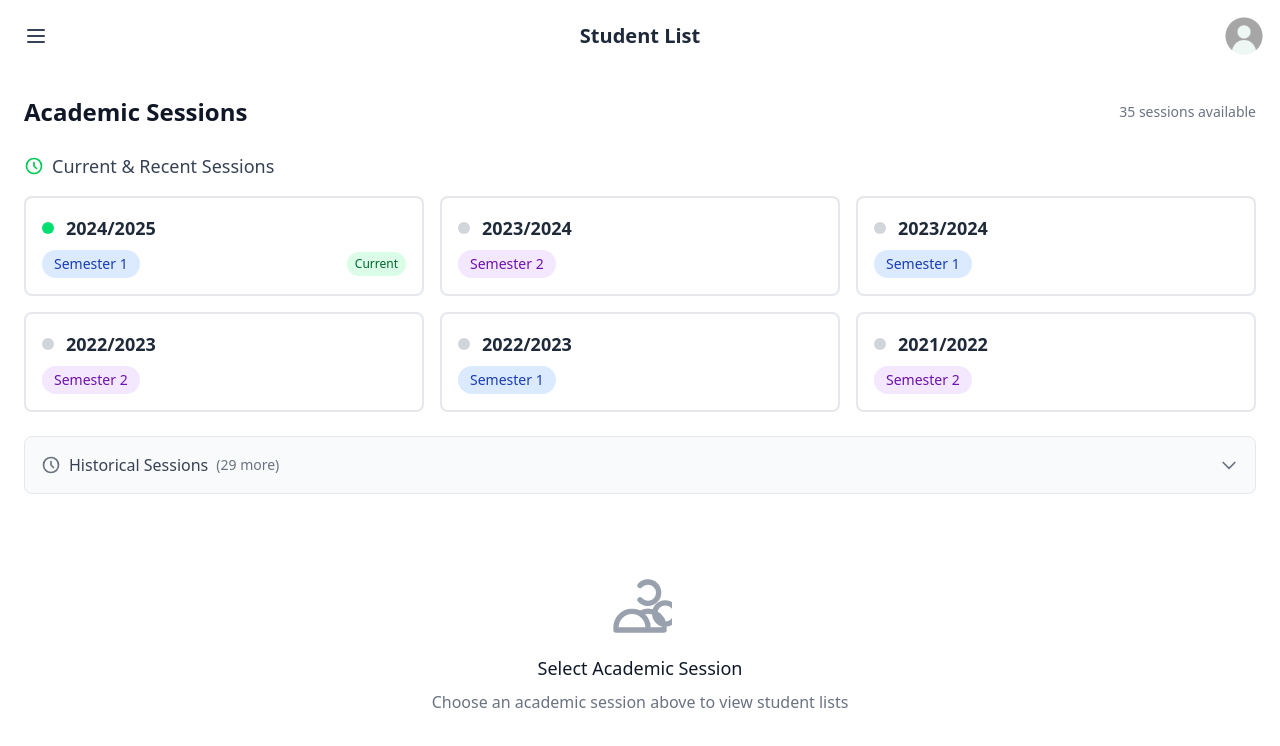
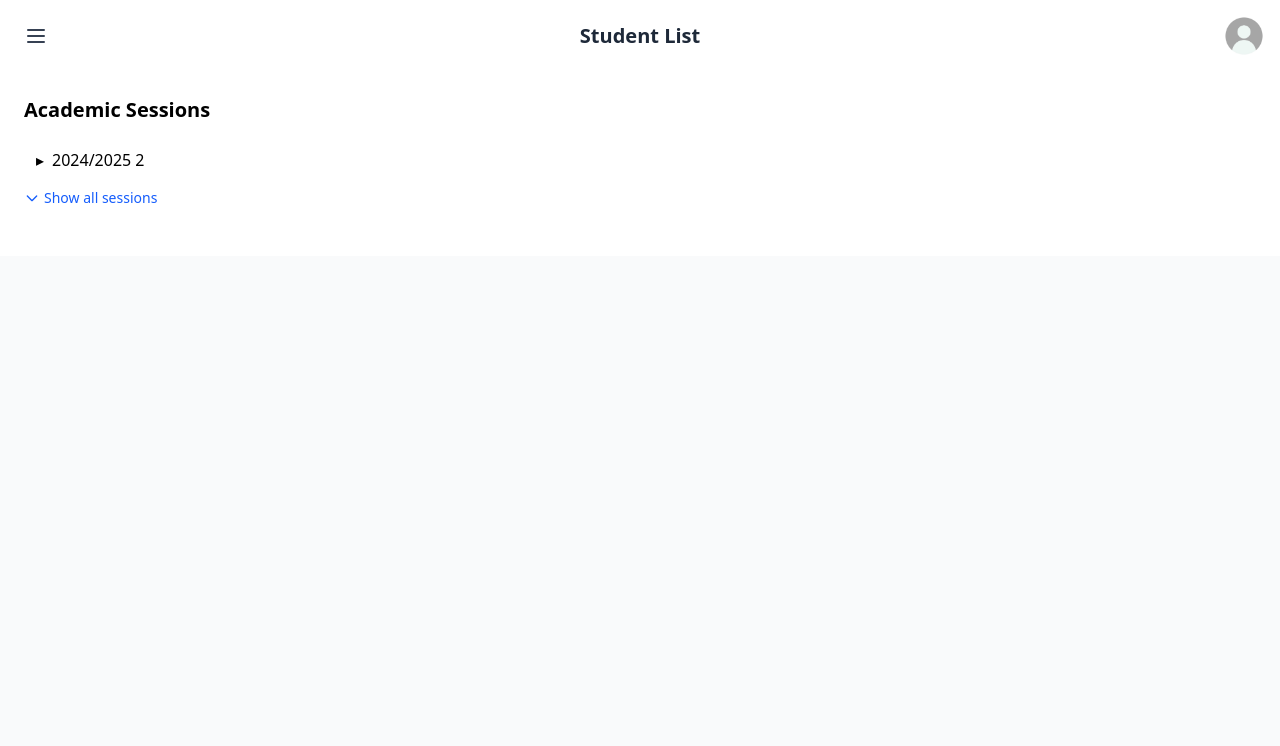
Before and after one commit to yaen-li/FC_Timetable_Management_System, a Vue app in the folder Frontend/: page /students-by-section in a window 1280 px wide. Shown: the top 746 px of the page. Built offline with nearby package versions, Linux system fonts and the light colour scheme.

Commit message:
Studentlist

```diff
--- a/Frontend/src/views/StudentsBySectionView.vue
+++ b/Frontend/src/views/StudentsBySectionView.vue
@@ -16,179 +16,64 @@
       </header>
 
       <main class="p-4 sm:p-6 bg-white flex-1">
-        <!-- Enhanced Session Selection -->
-        <div class="mb-8">
-          <div class="flex items-center justify-between mb-6">
-            <h2 class="text-2xl font-bold text-gray-900">Academic Sessions</h2>
-            <div class="text-sm text-gray-500">
-              {{ availableSessions.length }} sessions available
+        <!-- Session Selection -->
+        <div class="mb-6">
+          <h2 class="text-xl font-semibold mb-4">Academic Sessions</h2>
+
+          <!-- First Session (Always Visible) -->
+          <div
+            v-if="availableSessions.length > 0"
+            @click="selectSession(availableSessions[0])"
+            class="py-2 px-3 cursor-pointer hover:bg-gray-100 flex items-center justify-between rounded"
+            :class="{'bg-blue-50': isSelectedSession(availableSessions[0])}"
+          >
+            <div class="flex items-center">
+              <span class="mr-2">▸</span>
+              <span class="font-medium">
+                {{ availableSessions[0].sesi }} {{ availableSessions[0].semester }}
+                <span v-if="isCurrentSession(availableSessions[0])" class="text-sm text-green-600 ml-1">(Current)</span>
+              </span>
             </div>
-          </div>
-
-          <!-- Current/Recent Sessions (Always Visible) -->
-          <div class="mb-6">
-            <h3 class="text-lg font-medium text-gray-700 mb-4 flex items-center">
-              <svg class="h-5 w-5 text-green-500 mr-2" fill="none" stroke="currentColor" viewBox="0 0 24 24">
-                <path stroke-linecap="round" stroke-linejoin="round" stroke-width="2" d="M12 8v4l3 3m6-3a9 9 0 11-18 0 9 9 0 0118 0z" />
-              </svg>
-              Current & Recent Sessions
-            </h3>
-
-            <div class="grid grid-cols-1 md:grid-cols-2 lg:grid-cols-3 gap-4">
-              <div
-                v-for="session in availableSessions.slice(0, 6)"
-                :key="`${session.sesi}-${session.semester}`"
-                @click="selectSession(session)"
-                class="relative group cursor-pointer"
-              >
-                <div
-                  :class="[
-                    'p-4 rounded-lg border-2 transition-all duration-200 hover:shadow-md',
-                    isSelectedSession(session)
-                      ? 'border-blue-500 bg-blue-50 shadow-md'
-                      : 'border-gray-200 bg-white hover:border-blue-300'
-                  ]"
-                >
-                  <!-- Session Header -->
-                  <div class="flex items-center justify-between mb-2">
-                    <div class="flex items-center">
-                      <div
-                        :class="[
-                          'w-3 h-3 rounded-full mr-3',
-                          isCurrentSession(session) ? 'bg-green-400' : 'bg-gray-300'
-                        ]"
-                      ></div>
-                      <span
-                        :class="[
-                          'font-semibold text-lg',
-                          isSelectedSession(session) ? 'text-blue-700' : 'text-gray-800'
-                        ]"
-                      >
-                        {{ session.sesi }}
+            <span v-if="isSelectedSession(availableSessions[0]) && studentsLoaded" class="text-sm text-gray-500">
+              {{ students.length }} students
             </span>
           </div>
 
-                    <!-- Selection Indicator -->
-                    <div v-if="isSelectedSession(session)" class="text-blue-500">
-                      <svg class="h-5 w-5" fill="currentColor" viewBox="0 0 20 20">
-                        <path fill-rule="evenodd" d="M10 18a8 8 0 100-16 8 8 0 000 16zm3.707-9.293a1 1 0 00-1.414-1.414L9 10.586 7.707 9.293a1 1 0 00-1.414 1.414l2 2a1 1 0 001.414 0l4-4z" clip-rule="evenodd" />
-                      </svg>
-                    </div>
-                  </div>
-
-                  <!-- Semester Badge -->
-                  <div class="flex items-center justify-between">
-                    <span
-                      :class="[
-                        'inline-flex items-center px-3 py-1 rounded-full text-sm font-medium',
-                        session.semester === '1'
-                          ? 'bg-blue-100 text-blue-800'
-                          : 'bg-purple-100 text-purple-800'
-                      ]"
-                    >
-                      Semester {{ session.semester }}
-                    </span>
-
-                    <!-- Current Badge -->
-                    <span
-                      v-if="isCurrentSession(session)"
-                      class="inline-flex items-center px-2 py-1 rounded-full text-xs font-medium bg-green-100 text-green-800"
-                    >
-                      Current
-                    </span>
-                  </div>
-
-                  <!-- Student Count (if selected and loaded) -->
-                  <div v-if="isSelectedSession(session) && studentsLoaded" class="mt-3 pt-3 border-t border-gray-200">
-                    <div class="flex items-center text-sm text-gray-600">
-                      <svg class="h-4 w-4 mr-1" fill="none" stroke="currentColor" viewBox="0 0 24 24">
-                        <path stroke-linecap="round" stroke-linejoin="round" stroke-width="2" d="M12 4.354a4 4 0 110 5.292M15 21H3v-1a6 6 0 0112 0v1zm0 0h6v-1a6 6 0 00-9-5.197m13.5 0a4 4 0 11-8 0 4 4 0 018 0z" />
-                      </svg>
-                      {{ students.length }} students enrolled
-                    </div>
-                  </div>
-
-                  <!-- Loading Indicator -->
-                  <div v-if="isSelectedSession(session) && loading" class="mt-3 pt-3 border-t border-gray-200">
-                    <div class="flex items-center text-sm text-blue-600">
-                      <svg class="animate-spin h-4 w-4 mr-1" fill="none" viewBox="0 0 24 24">
-                        <circle class="opacity-25" cx="12" cy="12" r="10" stroke="currentColor" stroke-width="4"></circle>
-                        <path class="opacity-75" fill="currentColor" d="M4 12a8 8 0 018-8v8z"></path>
-                      </svg>
-                      Loading students...
-                    </div>
-                  </div>
-                </div>
-              </div>
-            </div>
-          </div>
-
-          <!-- Historical Sessions (Collapsible) -->
-          <div v-if="availableSessions.length > 6">
+          <!-- Dropdown for Other Sessions -->
+          <div class="mt-2">
             <button
               @click="showAllSessions = !showAllSessions"
-              class="flex items-center justify-between w-full p-4 bg-gray-50 rounded-lg border border-gray-200 hover:bg-gray-100 transition-colors"
+              class="flex items-center text-sm text-blue-600 hover:text-blue-800"
             >
-              <div class="flex items-center">
-                <svg class="h-5 w-5 text-gray-500 mr-2" fill="none" stroke="currentColor" viewBox="0 0 24 24">
-                  <path stroke-linecap="round" stroke-linejoin="round" stroke-width="2" d="M12 8v4l3 3m6-3a9 9 0 11-18 0 9 9 0 0118 0z" />
-                </svg>
-                <span class="font-medium text-gray-700">Historical Sessions</span>
-                <span class="ml-2 text-sm text-gray-500">({{ availableSessions.length - 6 }} more)</span>
-              </div>
               <svg
-                :class="['w-5 h-5 text-gray-500 transition-transform', { 'rotate-180': showAllSessions }]"
+                :class="['w-4 h-4 mr-1 transition-transform', { 'rotate-180': showAllSessions }]"
                 fill="none"
                 stroke="currentColor"
                 viewBox="0 0 24 24"
               >
                 <path stroke-linecap="round" stroke-linejoin="round" stroke-width="2" d="M19 9l-7 7-7-7" />
               </svg>
+              {{ showAllSessions ? 'Hide' : 'Show' }} all sessions
             </button>
 
-            <!-- Historical Sessions Grid -->
-            <div v-if="showAllSessions" class="mt-4 grid grid-cols-1 md:grid-cols-2 lg:grid-cols-4 gap-3">
+            <div v-if="showAllSessions" class="mt-2 space-y-1 max-w-2xl pl-4 border-l-2 border-gray-200">
               <div
-                v-for="session in availableSessions.slice(6)"
+                v-for="(session, index) in availableSessions.slice(1)"
                 :key="`${session.sesi}-${session.semester}`"
                 @click="selectSession(session)"
-                class="group cursor-pointer"
+                class="py-2 px-3 cursor-pointer hover:bg-gray-100 flex items-center justify-between rounded"
+                :class="{'bg-blue-50': isSelectedSession(session)}"
               >
-                <div
-                  :class="[
-                    'p-3 rounded-md border transition-all duration-200 hover:shadow-sm',
-                    isSelectedSession(session)
-                      ? 'border-blue-500 bg-blue-50'
-                      : 'border-gray-200 bg-white hover:border-gray-300'
-                  ]"
-                >
-                  <div class="flex items-center justify-between">
-                    <div>
-                      <div
-                        :class="[
-                          'font-medium',
-                          isSelectedSession(session) ? 'text-blue-700' : 'text-gray-800'
-                        ]"
-                      >
-                        {{ session.sesi }}
+                <div class="flex items-center">
+                  <span class="mr-2">▸</span>
+                  <span class="font-medium">
+                    {{ session.sesi }} {{ session.semester }}
+                    <span v-if="isCurrentSession(session)" class="text-sm text-green-600 ml-1">(Current)</span>
+                  </span>
                 </div>
-                      <div class="text-sm text-gray-600">Semester {{ session.semester }}</div>
-                    </div>
-
-                    <div v-if="isSelectedSession(session)" class="text-blue-500">
-                      <svg class="h-4 w-4" fill="currentColor" viewBox="0 0 20 20">
-                        <path fill-rule="evenodd" d="M10 18a8 8 0 100-16 8 8 0 000 16zm3.707-9.293a1 1 0 00-1.414-1.414L9 10.586 7.707 9.293a1 1 0 00-1.414 1.414l2 2a1 1 0 001.414 0l4-4z" clip-rule="evenodd" />
-                      </svg>
-                    </div>
-                  </div>
-
-                  <!-- Student Count for Historical Sessions -->
-                  <div v-if="isSelectedSession(session) && studentsLoaded" class="mt-2 pt-2 border-t border-gray-200">
-                    <div class="text-xs text-gray-600">
+                <span v-if="isSelectedSession(session) && studentsLoaded" class="text-sm text-gray-500">
                   {{ students.length }} students
-                    </div>
-                  </div>
-                </div>
+                </span>
               </div>
             </div>
           </div>
@@ -196,18 +81,15 @@
 
         <!-- Loading State -->
         <div v-if="loading" class="flex justify-center py-8">
-          <div class="text-center">
-            <svg class="animate-spin h-8 w-8 text-blue-600 mx-auto mb-4" xmlns="http://www.w3.org/2000/svg" fill="none" viewBox="0 0 24 24">
+          <svg class="animate-spin h-8 w-8 text-blue-600" xmlns="http://www.w3.org/2000/svg" fill="none" viewBox="0 0 24 24">
             <circle class="opacity-25" cx="12" cy="12" r="10" stroke="currentColor" stroke-width="4"></circle>
             <path class="opacity-75" fill="currentColor" d="M4 12a8 8 0 018-8v8z"></path>
           </svg>
-            <p class="text-gray-600">Loading students...</p>
-          </div>
         </div>
 
         <!-- Students List -->
         <div v-else-if="studentsLoaded">
-          <div class="mb-6 flex flex-col sm:flex-row sm:justify-between sm:items-center gap-4">
+          <div class="mb-6 flex justify-between items-center">
             <h2 class="text-xl font-semibold">
               Students - {{ selectedSession.sesi }} (Semester {{ selectedSession.semester }})
             </h2>
@@ -217,7 +99,7 @@
                 v-model="searchQuery"
                 type="text"
                 placeholder="Search by name or matric number..."
-                class="px-4 py-2 pl-10 border border-gray-300 rounded-lg focus:outline-none focus:ring-2 focus:ring-blue-500 focus:border-blue-500 w-full sm:w-80"
+                class="px-4 py-2 pl-10 border border-gray-300 rounded-lg focus:outline-none focus:ring-2 focus:ring-blue-500 focus:border-blue-500"
               />
               <svg class="absolute left-3 top-2.5 h-5 w-5 text-gray-400" fill="none" stroke="currentColor" viewBox="0 0 24 24">
                 <path stroke-linecap="round" stroke-linejoin="round" stroke-width="2" d="M21 21l-6-6m2-5a7 7 0 11-14 0 7 7 0 0114 0z" />
@@ -579,17 +461,6 @@
             <p class="text-gray-400 mt-2">Try adjusting your search criteria</p>
           </div>
         </div>
-
-        <!-- Initial State -->
-        <div v-else-if="!loading && !studentsLoaded" class="text-center py-12">
-          <svg class="h-16 w-16 text-gray-400 mx-auto mb-4" fill="none" stroke="currentColor" viewBox="0 0 24 24">
-            <path stroke-linecap="round" stroke-linejoin="round" stroke-width="2" d="M12 4.354a4 4 0 110 5.292M15 21H3v-1a6 6 0 0112 0v1zm0 0h6v-1a6 6 0 00-9-5.197m13.5 0a4 4 0 11-8 0 4 4 0 018 0z" />
-          </svg>
-          <h3 class="text-lg font-medium text-gray-900 mb-2">Select Academic Session</h3>
-          <p class="text-gray-500">
-            Choose an academic session above to view student lists
-          </p>
-        </div>
       </main>
     </div>
   </div>
@@ -691,8 +562,9 @@ export default {
     }
 
     function isCurrentSession(session) {
-      // Current session is 2024/2025 semester 1
-      return session.sesi === '2024/2025' && session.semester === '1'
+      const currentYear = new Date().getFullYear()
+      const sessionStartYear = parseInt(session.sesi.split('/')[0])
+      return sessionStartYear === currentYear
     }
 
     function isSelectedSession(session) {
@@ -745,6 +617,12 @@ export default {
       return schedule
     }
 
+    // Check if a semester is the current/latest one for a student
+    function isCurrentSemester(semester, index) {
+      // If it's the first semester in the history (index 0), it's the latest
+      return index === 0
+    }
+
     async function fetchJSON(url) {
       console.log('[StudentList] Fetching:', url)
       try {
@@ -761,21 +639,16 @@ export default {
       }
     }
 
-    // Generate sessions from 2007 to current semester (2024/2025-1)
+    // Generate sessions from 2007 to 2024/2025
     function generateAllSessions() {
       const sessions = []
 
       for (let year = 2007; year <= 2024; year++) {
         const sessionYear = `${year}/${year + 1}`
 
-        // For 2024/2025, only add semester 1 (current semester)
-        if (year === 2024) {
-          sessions.push({ sesi: sessionYear, semester: '1' })
-        } else {
-          // For all other years, add both semesters
+        // Add only 2 semesters for each academic year
         sessions.push({ sesi: sessionYear, semester: '2' })
         sessions.push({ sesi: sessionYear, semester: '1' })
-        }
       }
 
       // Sort in reverse chronological order (newest first)
@@ -1061,7 +934,7 @@ export default {
 
     // Initialize on mount
     onMounted(() => {
-      // Generate all sessions (up to current semester 2024/2025-1)
+      // Generate all sessions
       availableSessions.value = generateAllSessions()
 
       // Try to get admin session ID
```
Lines whose indentation alone changed are shown as unchanged.
